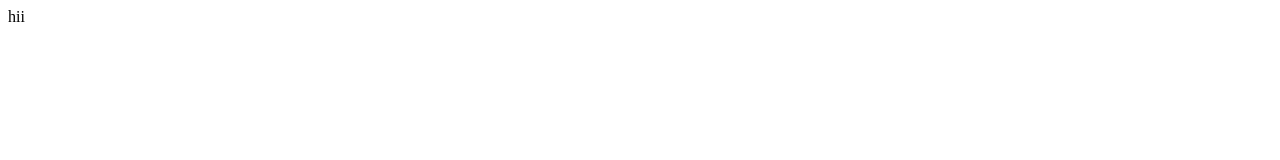
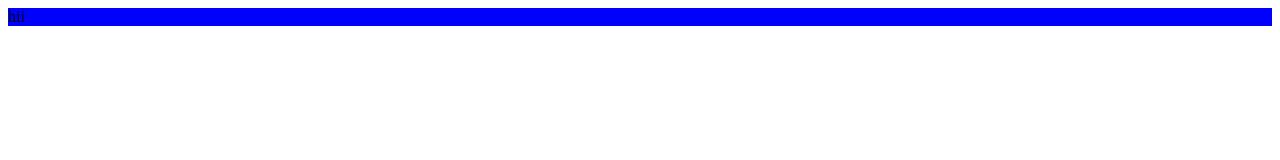
Before and after one commit to PisiniBhavani/r1, a plain HTML site: page index.html in a window 1280 px wide. Drawn offline with Linux system fonts and the light colour scheme.

Commit message:
Update index.html

```diff
--- a/index.html
+++ b/index.html
@@ -1,5 +1,5 @@
 <html>
   <body>
-    <p>hii</p>
+    <p style="background-color:blue;">hii</p>
   </body>
 </html>
```
